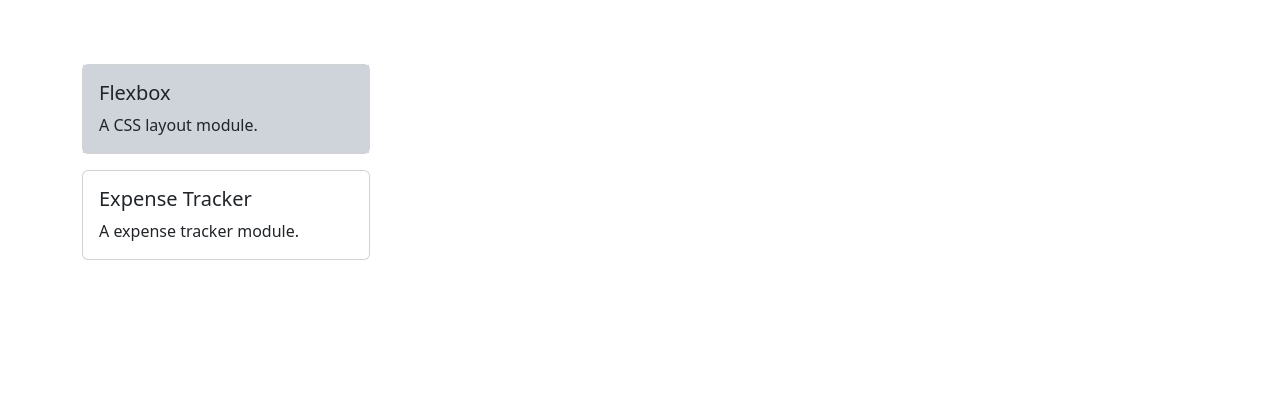
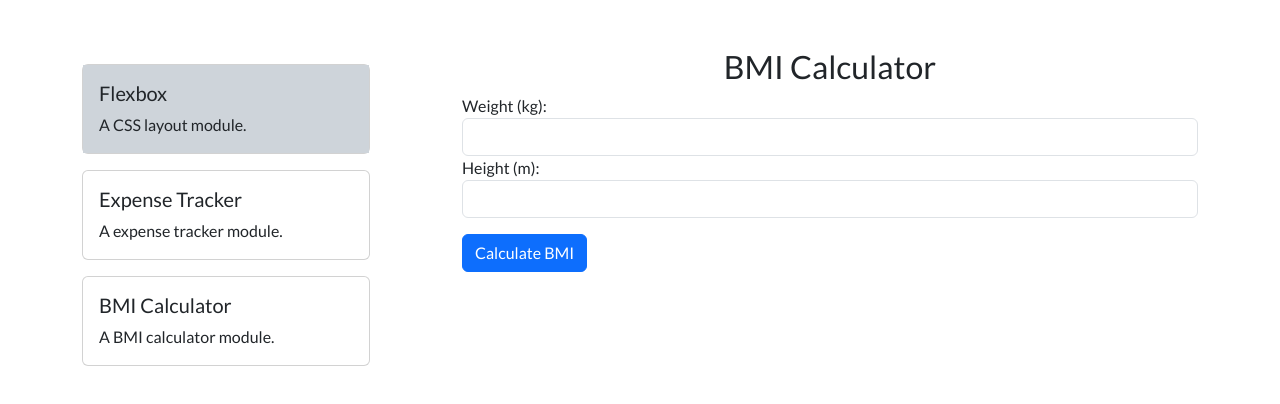
Before and after one commit to the-name-romel/microtools-project, a Vue app: page /bmi-calculator in a window 1280 px wide. Shown: the top 404 px of the page. Built offline with nearby package versions, Linux system fonts and the light colour scheme.

Commit message:
Add BMI Calculator module

```diff
--- a/src/App.vue
+++ b/src/App.vue
@@ -43,6 +43,21 @@ const setCurrentPath = (path) => {
               </div>
             </div>
           </RouterLink>
+          <RouterLink
+            to="/bmi-calculator"
+            class="text-decoration-none"
+            @click="setCurrentPath('/bmi-calculator')"
+          >
+            <div class="card mt-3">
+              <div
+                class="card-body"
+                :class="currentPath === '/bmi-calculator' && 'bg-dark-subtle'"
+              >
+                <h5 class="card-title">BMI Calculator</h5>
+                <p class="card-text">A BMI calculator module.</p>
+              </div>
+            </div>
+          </RouterLink>
         </nav>
       </div>
 
--- a/src/assets/main.css
+++ b/src/assets/main.css
@@ -1 +1,7 @@
 @import url("https://fonts.googleapis.com/css?family=Lato&display=swap");
+
+#app {
+  font-family: "Lato", sans-serif;
+  font-size: 16px;
+  line-height: 1.5;
+}
--- /dev/null
+++ b/src/components/BMICalculator.vue
@@ -0,0 +1,56 @@
+<script setup>
+import { ref } from "vue";
+
+const weight = ref(null);
+const height = ref(null);
+const bmi = ref(null);
+
+const calculateBMI = () => {
+  if (!weight.value || !height.value) {
+    alert("Please enter weight and height");
+    return;
+  }
+
+  if (weight.value && height.value) {
+    bmi.value = (weight.value / (height.value * height.value)).toFixed(2);
+  }
+};
+</script>
+
+<template>
+  <div class="row">
+    <div class="col">
+      <h2 class="text-center">BMI Calculator</h2>
+
+      <div class="form-group">
+        <label for="weight">Weight (kg):</label>
+        <input
+          v-model.number="weight"
+          id="weight"
+          type="number"
+          min="0"
+          class="form-control"
+        />
+      </div>
+
+      <div class="form-group">
+        <label for="height">Height (m):</label>
+        <input
+          v-model.number="height"
+          id="height"
+          type="number"
+          min="0"
+          class="form-control"
+        />
+      </div>
+
+      <button @click="calculateBMI" class="btn btn-primary btn-block mt-3">
+        Calculate BMI
+      </button>
+
+      <div v-if="bmi" class="alert alert-info mt-3" role="alert">
+        Your BMI is: {{ bmi }}
+      </div>
+    </div>
+  </div>
+</template>
--- a/src/components/ExpenseTracker.vue
+++ b/src/components/ExpenseTracker.vue
@@ -144,15 +144,9 @@ const onDelete = (id) => {
 </template>
 
 <style scoped>
-.expense {
-  font-family: "Lato", sans-serif;
-  font-size: 16px;
-  line-height: 1.5;
-}
-
 .inc-exp-container {
   box-shadow: 0 1px 3px rgba(0, 0, 0, 0.12), 0 1px 2px rgba(0, 0, 0, 0.24);
-  padding: 20px;
+  padding: 20px 40px;
   display: flex;
   justify-content: space-between;
   margin: 20px 0;
--- a/src/components/expense-tracker/Balance.vue
+++ /dev/null
@@ -1,5 +0,0 @@
-<template>
-  <h4>Your Balance</h4>
-  //peso sign
-  <h1 id="balance">₱0.00</h1>
-</template>
--- a/src/router/index.js
+++ b/src/router/index.js
@@ -1,6 +1,7 @@
 import { createRouter, createWebHistory } from "vue-router";
 import FlexboxVue from "@/components/Flexbox.vue";
 import ExpenseTracker from "@/components/ExpenseTracker.vue";
+import BMICalculator from "@/components/BMICalculator.vue";
 
 const router = createRouter({
   history: createWebHistory(import.meta.env.BASE_URL),
@@ -15,6 +16,11 @@ const router = createRouter({
       name: "expense-tracker",
       component: ExpenseTracker,
     },
+    {
+      path: "/bmi-calculator",
+      name: "bmi-calculator",
+      component: BMICalculator,
+    },
   ],
 });
 
```
Also changed, not shown: src/components/expense-tracker/Header.vue (deleted), src/components/expense-tracker/IncomeExpense.vue (deleted), src/components/expense-tracker/TransactionList.vue (deleted).
